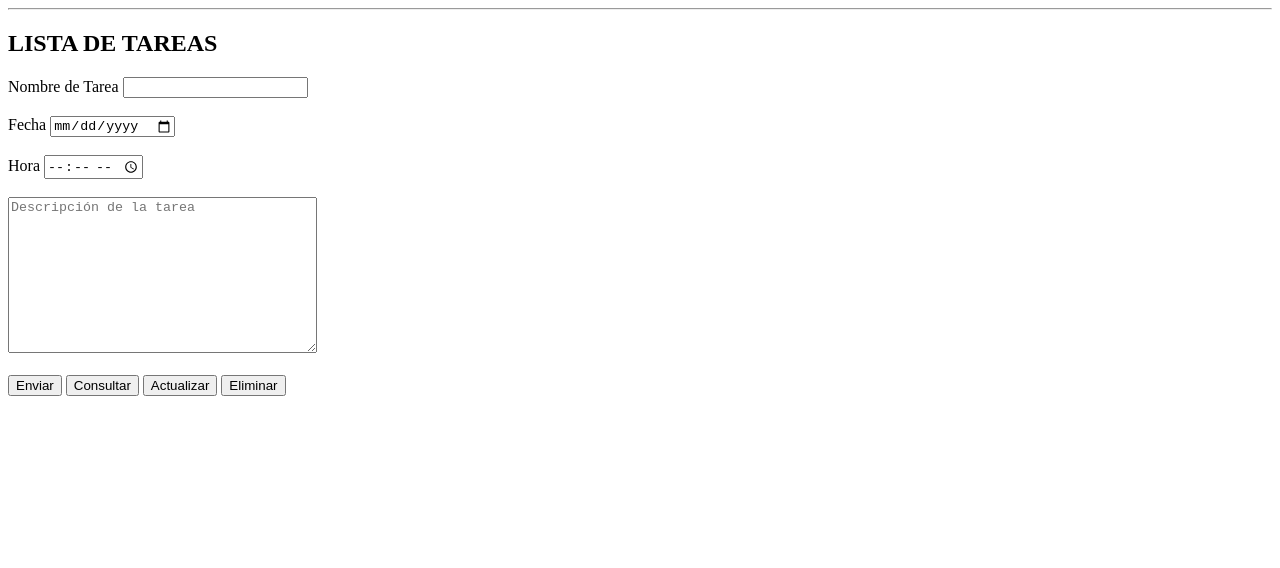
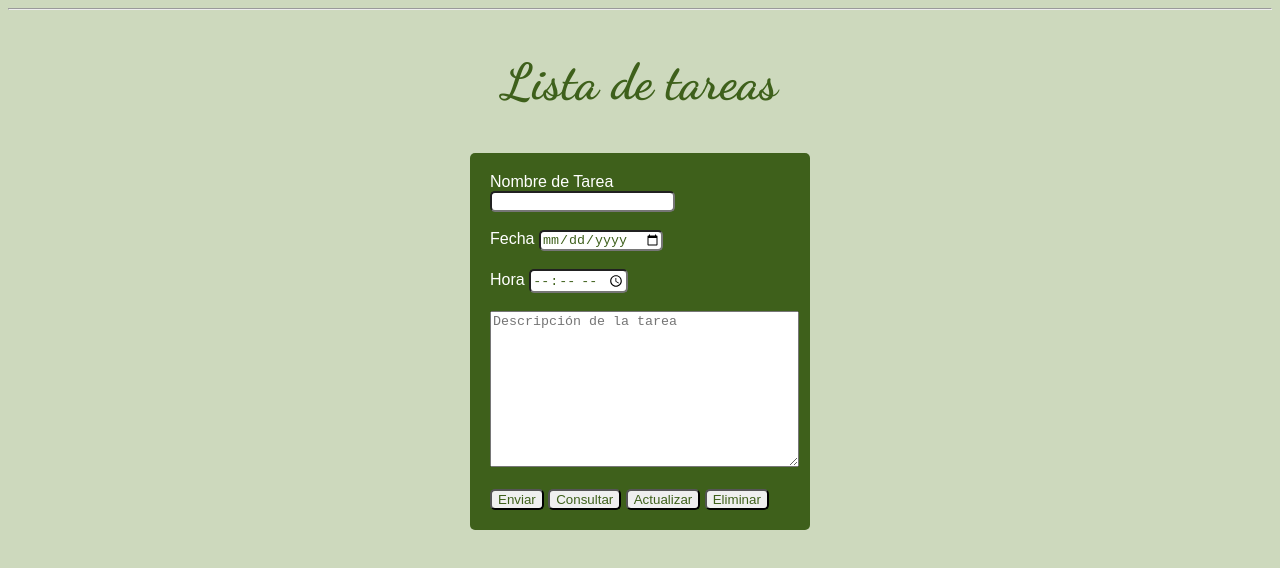
Before and after one commit to Icry9710/lab3_LocalStorage, a plain HTML site: page index.html in a window 1280 px wide. Drawn offline with Linux system fonts and the light colour scheme.

Commit message:
Funcionalidad Eliminar Tarea y carga de estilos

```diff
--- /dev/null
+++ b/css/estilos.css
@@ -0,0 +1,28 @@
+body{
+    background-color: #cdd9bd;
+}
+
+h1{
+    font-family: "Dancing Script", cursive;
+    color:#3e601b;
+    font-size: 50px;
+    text-align: center;
+}
+
+form{
+    width: 300px;
+    margin: 0 auto;
+    padding: 20px;
+    border-radius: 5px;
+    font-family: sans-serif;
+    background-color: #3e601b;
+}
+
+label{
+    color: #fff;
+}
+
+input{
+    border-radius: 5px;
+    color: #3e601b;
+}
--- a/index.html
+++ b/index.html
@@ -4,6 +4,13 @@
     <meta charset="UTF-8">
     <meta name="viewport" content="width=device-width, initial-scale=1.0">
     <title>Lab_3_Local_Storage</title>
+
+    <link rel="stylesheet" href="css/estilos.css">
+
+    <link rel="preconnect" href="https://fonts.googleapis.com">
+    <link rel="preconnect" href="https://fonts.gstatic.com" crossorigin>
+    <link href="https://fonts.googleapis.com/css2?family=Dancing+Script:wght@400..700&family=Pacifico&display=swap" rel="stylesheet">
+
     <script>
         function guardarTarea(){
             const infNombreTarea    = document.getElementById("nombreTarea").value ;
@@ -40,13 +47,22 @@
             localStorage.setItem("d"+infNombreTarea, infDescripcion)
         }
 
+        function eliminarTarea() {
+            const infNombreTarea = document.getElementById("nombreTarea").value;
+
+            localStorage.removeItem(infNombreTarea);
+            localStorage.removeItem("f"+infNombreTarea);
+            localStorage.removeItem("h"+infNombreTarea);
+            localStorage.removeItem("d"+infNombreTarea);
+        }
+
         </script>
 </head>
 <body>
     <section id="formulario">
 
         <hr>
-        <h1>LISTA DE TAREAS</h1>
+        <h1>Lista de tareas</h1>
         <form onsubmit="guardarTarea(); return false;">
             <label for="nombreTarea">Nombre de Tarea</label>
             <input type="text" id="nombreTarea" name="nombreTarea">
```
